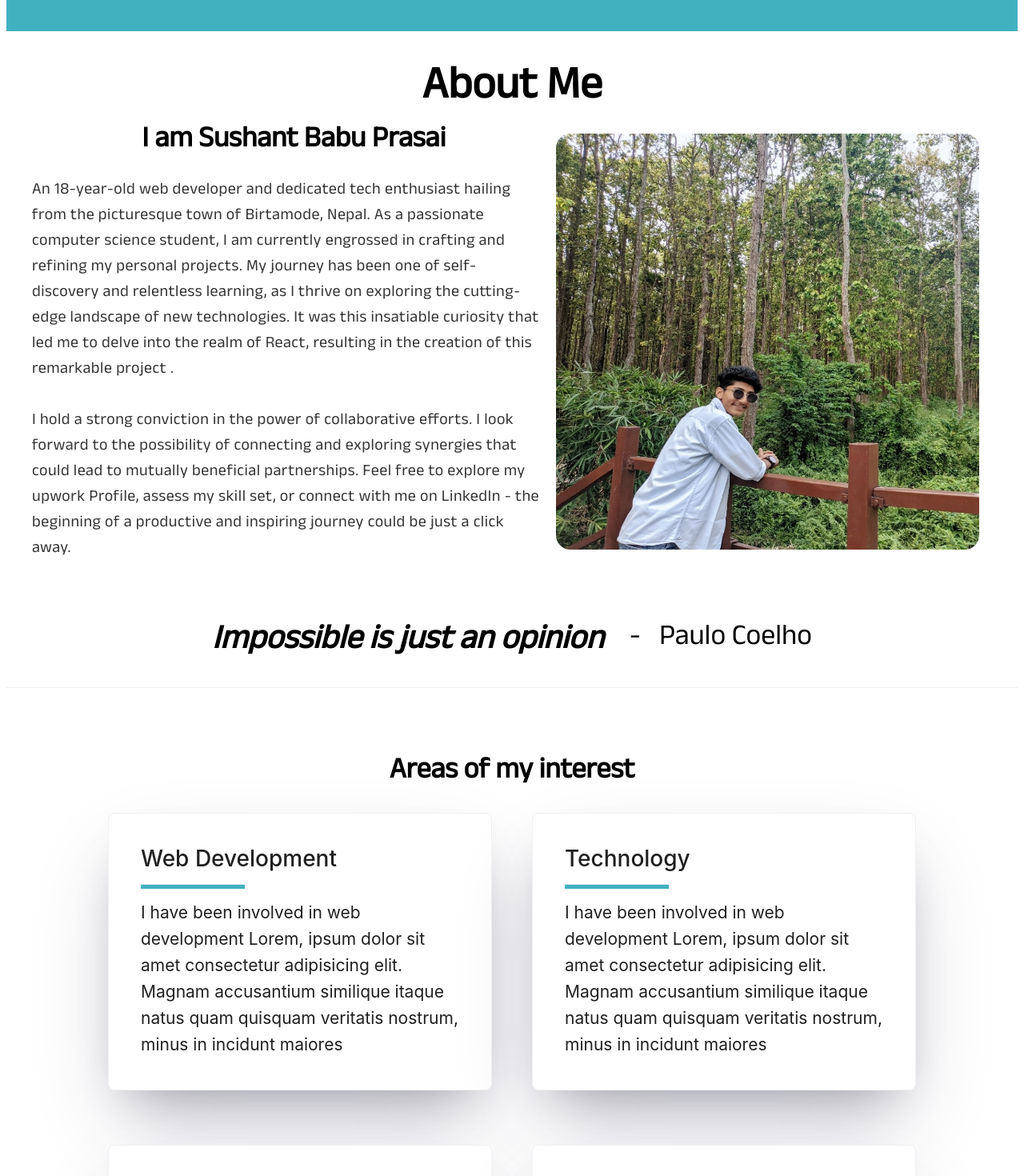
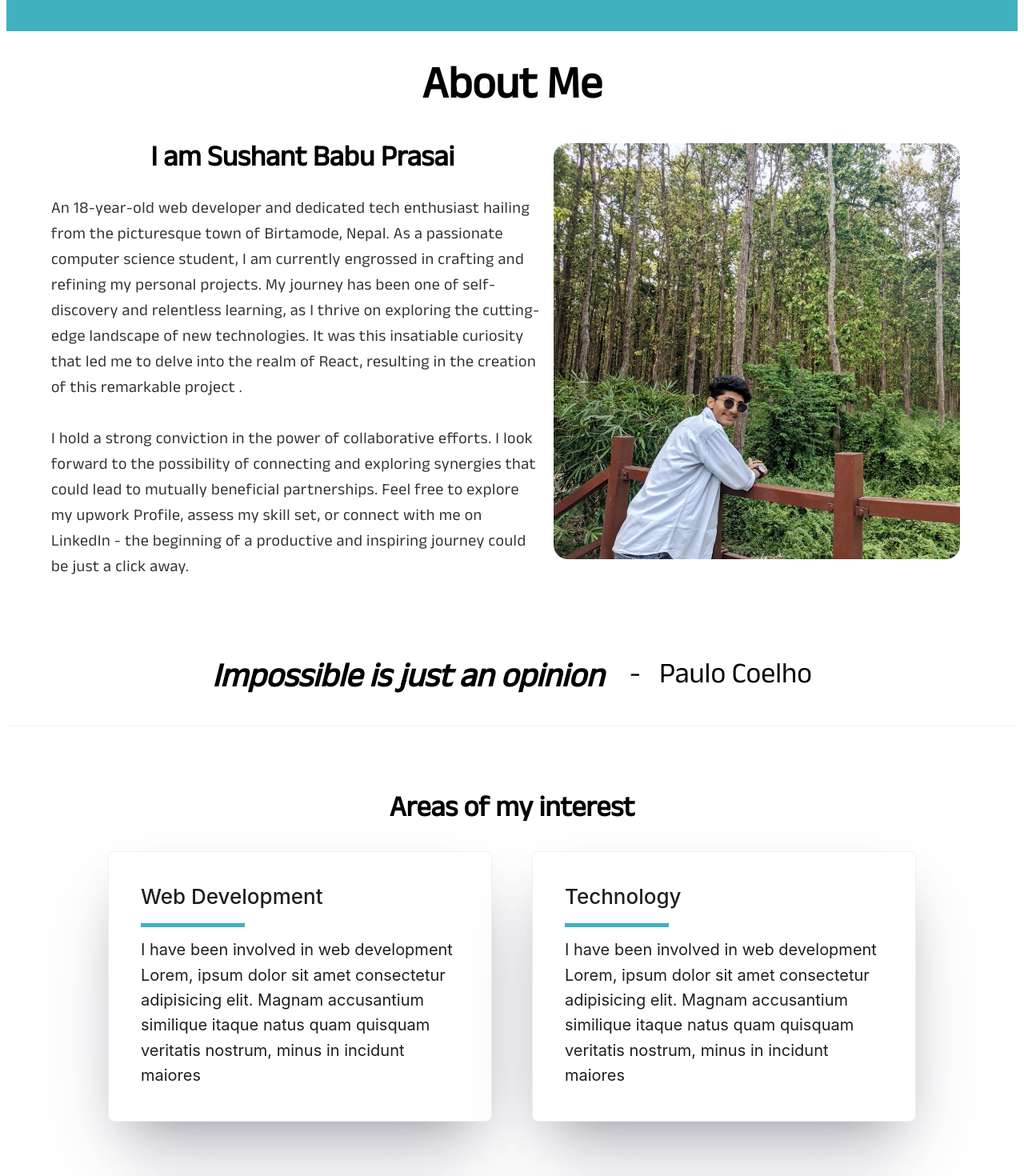
Before and after one commit to Sushant696/Portfolio-project, a React (Vite) app: page / in a window 1280 px wide. Shown: the part 740-2210 px from the top of the page at 80% size. Built offline with nearby package versions, Linux system fonts and the light colour scheme; some icons are missing.

Commit message:
Heading responsive

```diff
--- a/src/pages/about/index.tsx
+++ b/src/pages/about/index.tsx
@@ -14,7 +14,7 @@ export default function About() {
     <HomePageWrapper className="p-[1rem]" id="about">
       <h1 className="text-center mb-5 font-bold text-[3.5rem]">About Me</h1>
       <div className="flex justify-center">
-        <HomeWrapper className=" p-[1rem] max-w ">
+        <HomeWrapper className=" p-[1rem] max-w  flex  m-6">
           <StyledContent className="flex flex-col flex-none gap-[32px]">
             <StyledHeading className="  font-bold">
               I am Sushant Babu Prasai
--- a/src/pages/about/styling.ts
+++ b/src/pages/about/styling.ts
@@ -6,8 +6,6 @@ export const HomePageWrapper = styled("div")`
 `;
 
 export const HomeWrapper = styled("div")`
-  display: flex;
-  align-items: center;
   @media (max-width: 1024px) {
     display: block;
   }
@@ -18,6 +16,7 @@ export const SushantImg = styled("div")`
   @media (max-width: 1124px) {
     display: flex;
     justify-content: center;
+    margin-top:2rem;
   }
 `;
 
@@ -29,7 +28,6 @@ export const StyledImg = styled("img")`
 
 export const StyledContent = styled("div")`
   text-align: left;
-
   flex: 1.2;
 `;
 
--- a/src/pages/interest/index..tsx
+++ b/src/pages/interest/index..tsx
@@ -35,9 +35,9 @@ export default function Interest() {
         <InterestGrid>
           {interestArr.map((curr, index) => (
             <StyledCard key={index} className=" p-[1.5rem]">
-              <h1 className="text-[28px] font-medium mb-4">{curr.title}</h1>
+              <h1 className="text-[26px] font-medium mb-4">{curr.title}</h1>
               <StyledHr  className="mb-[.8rem]"/>
-              <p className="text-[21px]">{curr.description}</p>
+              <p className="text-[20px]">{curr.description}</p>
             </StyledCard>
           ))}
         </InterestGrid>
```
